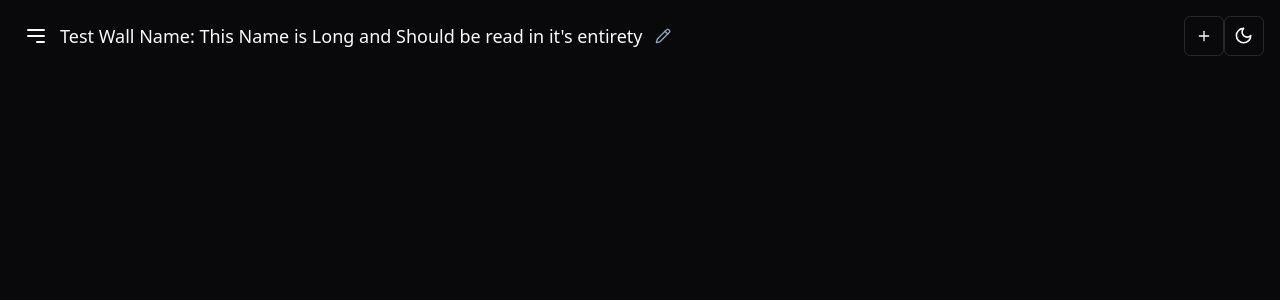
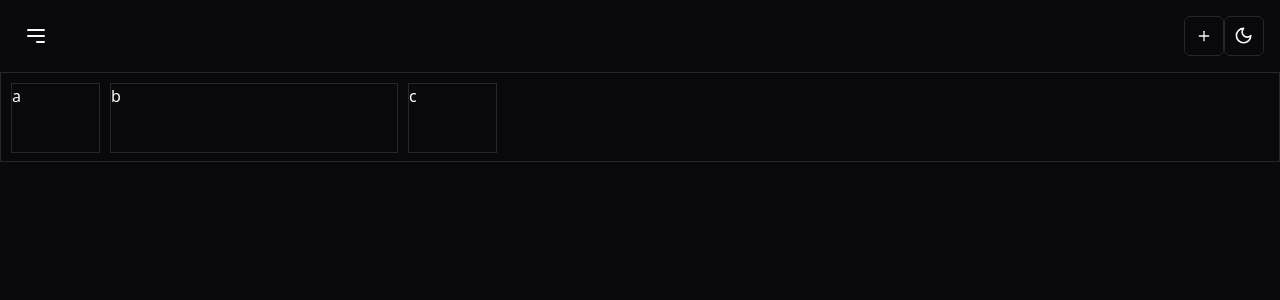
Before and after one commit to dpeterzen/apa-mock, a React (Vite) app: page / in a window 1280 px wide. Shown: the top 300 px of the page. Built offline with nearby package versions, Linux system fonts and the light colour scheme.

Commit message:
add initial grid layout

```diff
--- a/package.json
+++ b/package.json
@@ -25,6 +25,7 @@
     "lucide-react": "^0.447.0",
     "react": "^18.3.1",
     "react-dom": "^18.3.1",
+    "react-grid-layout": "^1.4.4",
     "tailwind-merge": "^2.5.3",
     "tailwindcss-animate": "^1.0.7"
   },
--- a/src/App.tsx
+++ b/src/App.tsx
@@ -1,10 +1,17 @@
+import GridLayout from "react-grid-layout";
 import { ThemeProvider } from "@/components/theme-provider";
 import { ModeToggle } from "@/components/mode-toggle";
 import { Button } from "@/components/ui/button";
 import { Plus } from "lucide-react";
-import WallMenubar from "./components/WallMenubar";
+// import WallMenubar from "./components/WallMenubar";
 
 function App() {
+  const layout = [
+    { i: "a", x: 0, y: 0, w: 1, h: 2, static: true },
+    { i: "b", x: 1, y: 0, w: 3, h: 2, minW: 2, maxW: 4 },
+    { i: "c", x: 4, y: 0, w: 1, h: 2 }
+  ];
+
   return (
     <ThemeProvider defaultTheme="dark" storageKey="vite-ui-theme">
       <nav className="flex items-center justify-between p-4">
@@ -28,7 +35,7 @@ function App() {
 
         {/* Center Section: Carousel */}
         <div className="flex-1 flex justify-start">
-        <WallMenubar />
+        {/* New nav component here @workspace help me create a new component for my nav. I want the container to fill the  */}
         </div>
 
         {/* Right Section: Plus Button and Mode Toggle */}
@@ -40,7 +47,17 @@ function App() {
           <ModeToggle />
       </div>
       </nav>
-
+      <GridLayout
+        className="layout border"
+        layout={layout}
+        cols={12}
+        rowHeight={30}
+        width={1200}
+      >
+        <div className="border" key="a">a</div>
+        <div className="border" key="b">b</div>
+        <div className="border" key="c">c</div>
+      </GridLayout>
     </ThemeProvider>
   );
 }
```
Also changed, not shown: 1 other file (tests, documents, lock files or other folders).
